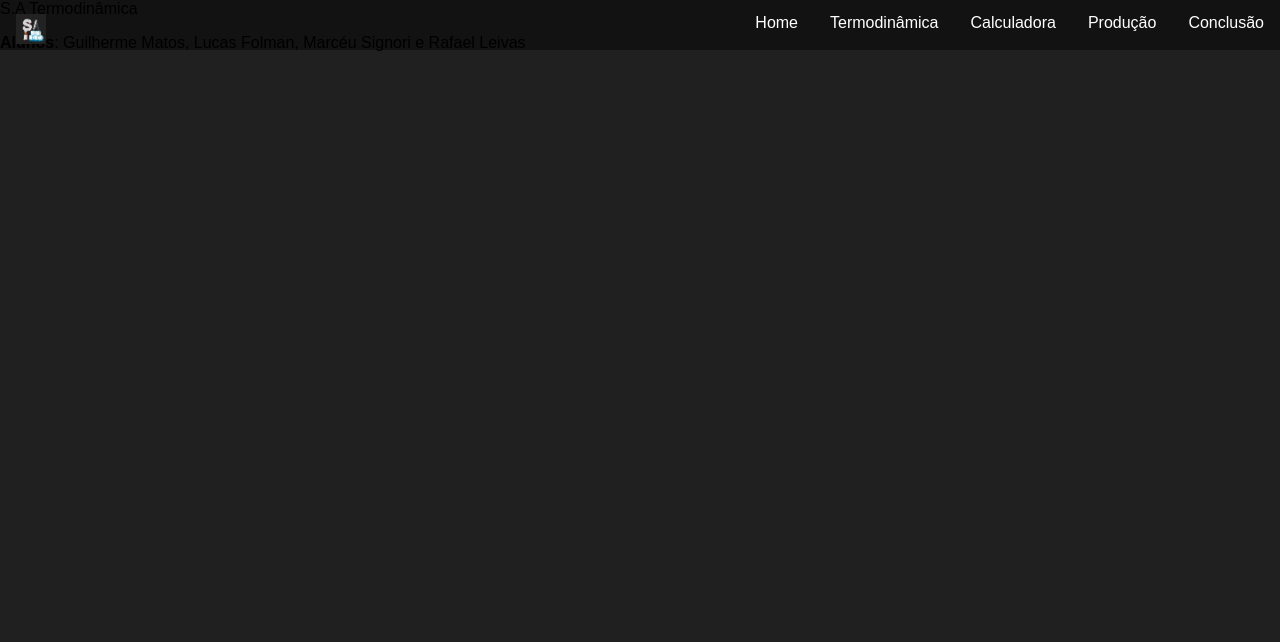
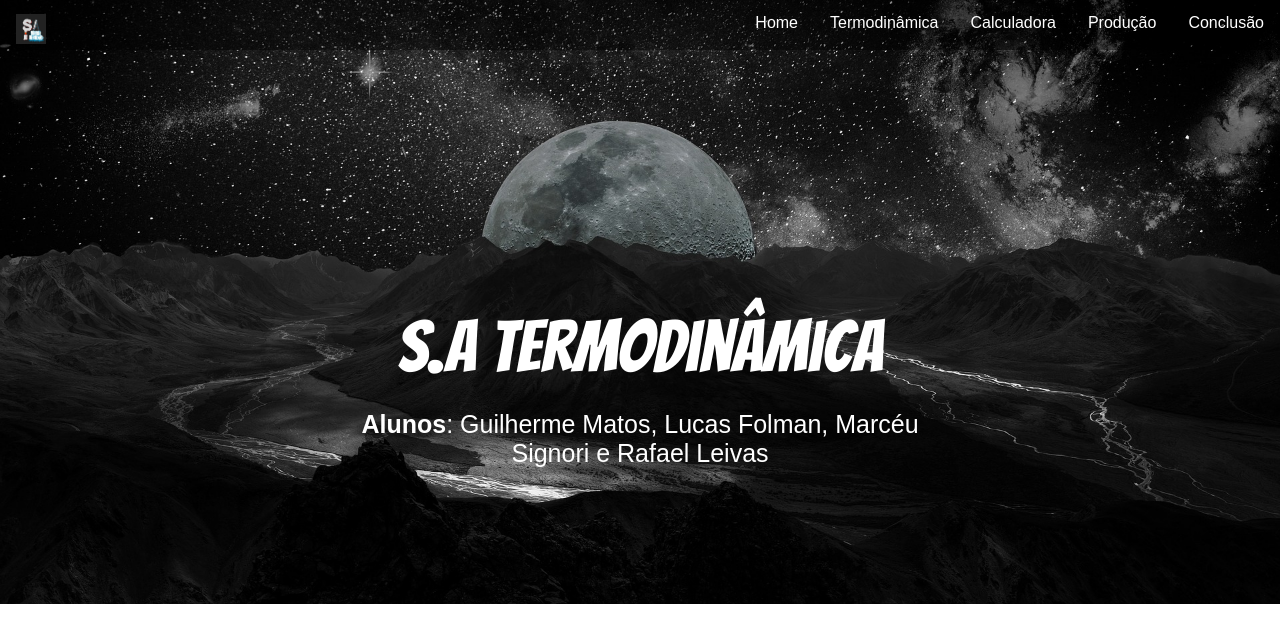
Before and after one commit to Rafael-Leivas/Aresentacao-Termodinamica, a plain HTML site: page index.html in a window 1280 px wide. Drawn offline with Linux system fonts and the light colour scheme.

Commit message:
atualização SA4

```diff
--- a/index.html
+++ b/index.html
@@ -5,7 +5,7 @@
         <meta http-equiv="X-UA-Compatible" content="IE=edge">
         <meta name="viewport" content="width=device-width, initial-scale=1.0">
         <title>S.A Termodinâmica</title>
-        <link rel="stylesheet" href="css/Calculadora.css">
+        <link rel="stylesheet" href="css/ProjetoSA.css">
         <link rel="preconnect" href="https://fonts.googleapis.com">
 <link rel="preconnect" href="https://fonts.gstatic.com" crossorigin>
 <link href="https://fonts.googleapis.com/css2?family=Bangers&display=swap" rel="stylesheet">
```
